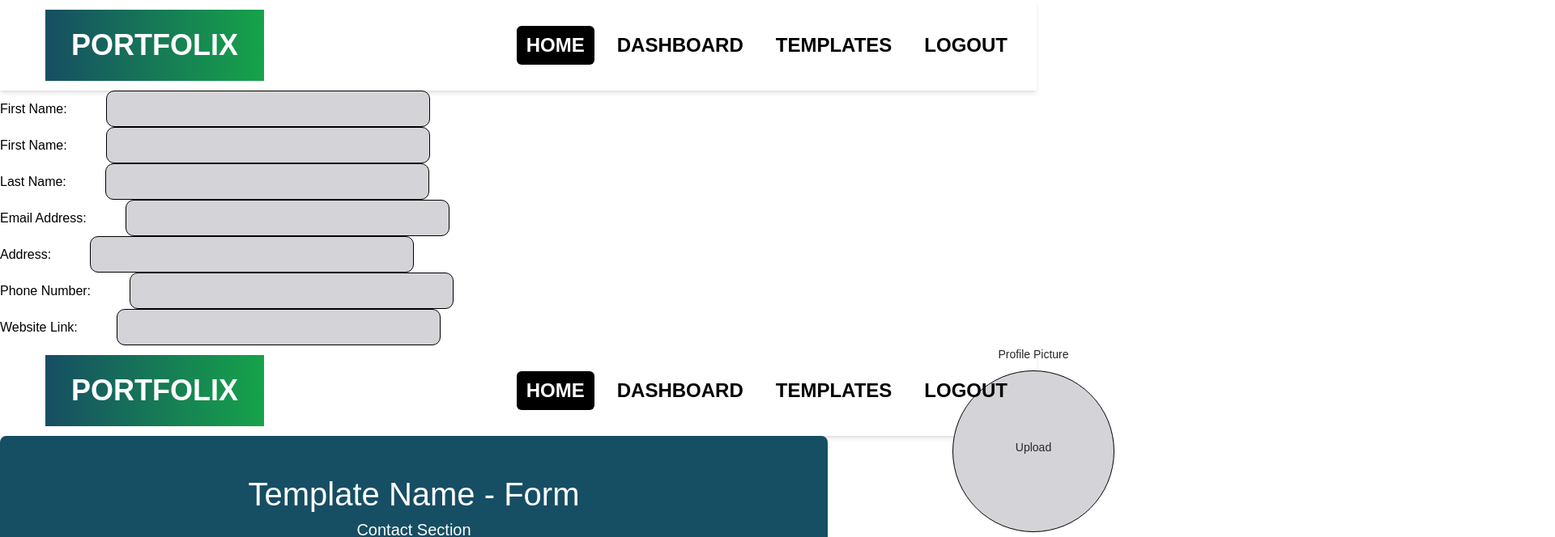
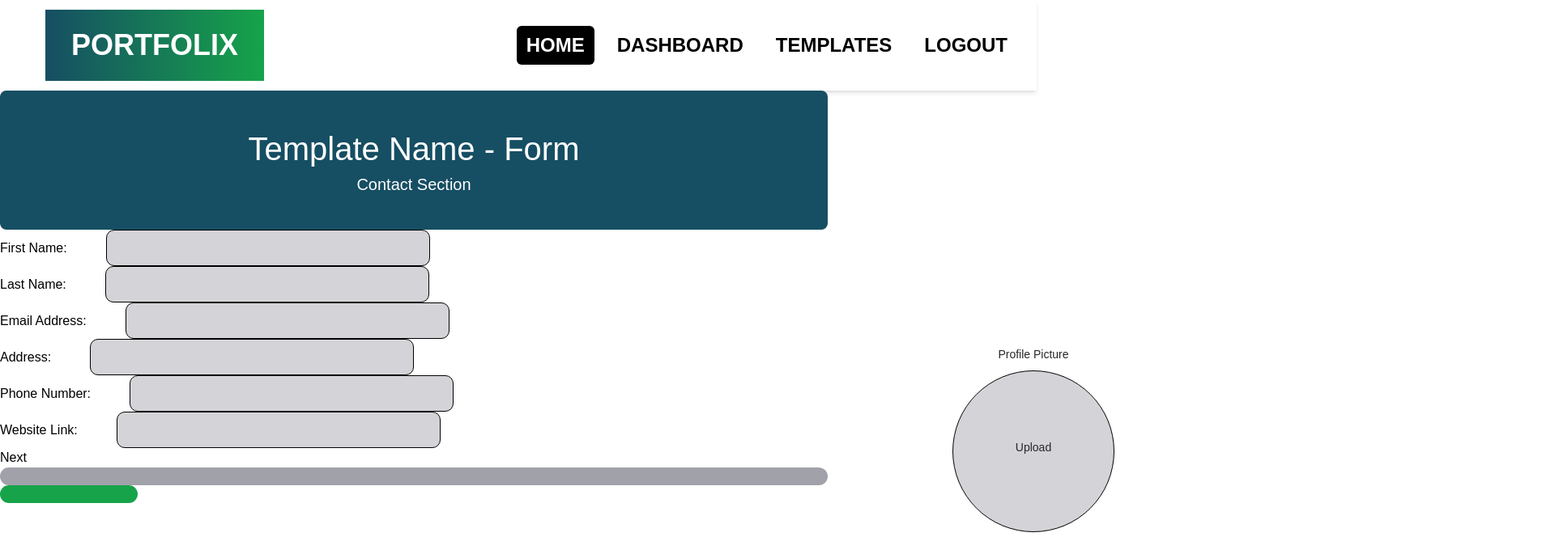
Before and after one commit to jethro-r/Portfolix, a React (Create React App) app in the folder client/: page /form in a window 1280 px wide. Shown: the top 664 px of the page at 81% size, 1920 px wide, since content can reach past the window. Built offline with nearby package versions, Linux system fonts and the light colour scheme.

Commit message:
form progress #3 updated, working on form inputs

```diff
--- a/client/src/pages/Form.js
+++ b/client/src/pages/Form.js
@@ -1,8 +1,50 @@
-import React from "react";
+import React, { useState } from "react";
 import Navbar from "../components/Navbar";
 import { FormInput } from "../components/FormInput";
+import { FormReview } from "../components/FormReview";
+export const Form = () => {
+  const [formData, setFormData] = useState({
+    name: "",
+    email: "",
+    employment_status: null,
+  });
 
-const FormHeader = (props) => {
+  const handleFormState = (e) => {
+    console.log(formData)
+    setFormData({
+      ...formData,
+      name: e.target.value,
+    });
+  };
+
+  const [page, setPage] = useState(0);
+  const conditionalComponent = () => {
+    switch (page) {
+      case 0:
+        return <Tab0 id="0" formData={formData} />;
+      case 1:
+        return <Tab1 id="1" formData={formData} />;
+      case 2:
+        return <Tab2 id="2" formData={formData} />;
+      case 3:
+        return <Tab3 id="3" formData={formData} />;
+      case 4:
+        return <Tab4 id="4" formData={formData} />;
+      case 5:
+        return <Tab5 id="5" formData={formData} />;
+      case 6:
+        return <Tab6 id="6" formData={formData} />;
+      case 7:
+        return <FormReview formData={formData} />;
+      default:
+        return <Tab1 formData={formData} setFormData={setFormData} />;
+    }
+  };
+  function handleSubmit() {
+    setPage(page + 1);
+  }
+
+  const FormSectionHeader = (props) => {
     return (
       <div class="w-[1022px] h-[172px] flex flex-col items-center justify-center bg-cyan-900 rounded-lg">
         <div class="text-white text-[40px] font-normal">
@@ -14,12 +56,74 @@ const FormHeader = (props) => {
     );
   };
 
-export const Form = () => {
+  const FormSectionFooter = () => {
     return (
-    <div class="w-full relative flex flex-col">
-      <div class="w-full flex flex-col">
-        <Navbar />
-        <FormInput props={{ title: "First Name" }} />
+      <div>
+        <button onClick={handleSubmit}>
+          {page === 0 || page === 1 ? "Next" : "Submit"}
+        </button>
+        {page > 0 && <button onClick={() => setPage(page - 1)}>Back</button>}
+        <div class="w-[1022px] h-[22px] bg-zinc-400 rounded-[99px]"></div>
+        <div class="w-[170px] h-[22px] bg-green-600 rounded-[99px]"></div>
+        <div class="w-[126px] h-14 left-[450px] top-[1993px] absolute">
+          <div class="w-[126px] h-14 left-0 top-0 absolute bg-sky-700 rounded-[10px]"></div>
+          <div class="w-[126px] h-14 left-0 top-0 absolute text-center text-white text-xl font-bold tracking-[3px]">
+            BACK
+          </div>
+        </div>
+        <div class="w-[126px] h-14 left-[1345px] top-[913px] absolute">
+          <div class="w-[126px] h-14 left-0 top-0 absolute bg-sky-700 rounded-[10px]"></div>
+          <div class="w-[126px] h-14 left-0 top-0 absolute text-center text-white text-xl font-bold tracking-[3px]">
+            NEXT
+          </div>
+        </div>
+        <div class="w-[152px] h-14 left-[1319px] top-[9514px] absolute">
+          <div class="w-[152px] h-14 left-0 top-0 absolute bg-sky-700 rounded-[10px]"></div>
+          <div class="w-[152px] h-14 left-0 top-0 absolute text-center text-white text-xl font-bold tracking-[3px]">
+            SUBMIT
+          </div>
+        </div>
+        <div class="w-[79px] h-8 left-[1471px] top-[983px] absolute text-center text-neutral-500 text-[25px] font-bold tracking-[2.50px]">
+          1/7
+        </div>
+      </div>
+    );
+  };
+
+  const Tab0 = ({ formData, setFormData }) => {
+    return (
+      <div>
+        <FormSectionHeader />
+        <FormInput
+          props={{ title: "First Name" }}
+          formData={formData}
+          handleFormState={handleFormState}
+        />
+        <FormInput
+          props={{ title: "Last Name" }}
+          formData={formData}
+          handleFormState={handleFormState}
+        />
+        <FormInput
+          props={{ title: "Email Address" }}
+          formData={formData}
+          handleFormState={handleFormState}
+        />
+        <FormInput
+          props={{ title: "Address" }}
+          formData={formData}
+          handleFormState={handleFormState}
+        />
+        <FormInput
+          props={{ title: "Phone Number" }}
+          formData={formData}
+          handleFormState={handleFormState}
+        />
+        <FormInput
+          props={{ title: "Website Link" }}
+          formData={formData}
+          handleFormState={handleFormState}
+        />
         <div class="w-[200px] h-[230px] left-[1176px] top-[428px] absolute">
           <div class="w-[200px] h-[200px] left-0 top-[30px] absolute bg-zinc-300 rounded-[400px] border border-black"></div>
           <div class="w-[200px] h-[30px] left-0 top-0 absolute text-center text-zinc-800 text-sm font-normal">
@@ -29,159 +133,41 @@ export const Form = () => {
             Upload
           </div>
         </div>
-        <div class="w-[1920px] h-[0px] left-0 top-[1080px] absolute border border-black"></div>
-        <div class="w-[1022px] h-[22px] left-[449px] top-[988px] absolute bg-zinc-400 rounded-[99px]"></div>
-        <div class="w-[1022px] h-[22px] left-[450px] top-[2068px] absolute bg-zinc-400 rounded-[99px]"></div>
-        <div class="w-[1022px] h-[22px] left-[450px] top-[3148px] absolute bg-zinc-400 rounded-[99px]"></div>
-        <div class="w-[1022px] h-[22px] left-[450px] top-[4228px] absolute bg-zinc-400 rounded-[99px]"></div>
-        <div class="w-[1022px] h-[22px] left-[450px] top-[5308px] absolute bg-zinc-400 rounded-[99px]"></div>
-        <div class="w-[1022px] h-[22px] left-[450px] top-[6388px] absolute bg-zinc-400 rounded-[99px]"></div>
-        <div class="w-[66px] h-[22px] left-[449px] top-[988px] absolute bg-green-600 rounded-[99px]"></div>
-        <div class="w-[170px] h-[22px] left-[450px] top-[2068px] absolute bg-green-600 rounded-[99px]"></div>
-        <div class="w-[340px] h-[22px] left-[450px] top-[3148px] absolute bg-green-600 rounded-[99px]"></div>
-        <div class="w-[510px] h-[22px] left-[450px] top-[4228px] absolute bg-green-600 rounded-[99px]"></div>
-        <div class="w-[680px] h-[22px] left-[450px] top-[5308px] absolute bg-green-600 rounded-[99px]"></div>
-        <div class="w-[850px] h-[22px] left-[450px] top-[6388px] absolute bg-green-600 rounded-[99px]"></div>
-        <FormInput props={{ title: "First Name" }} />
-        <FormInput props={{ title: "Last Name" }} />
-        <FormInput props={{ title: "Email Address" }} />
-        <FormInput props={{ title: "Address" }} />
-        <FormInput props={{ title: "Phone Number" }} />
-        <FormInput props={{ title: "Website Link" }} />
+        <FormSectionFooter />
       </div>
-      <div class="w-[1920px] h-[1080px] left-0 top-[1080px] absolute">
+    );
+  };
+
+  const Tab1 = ({ formData, setFormData }) => {
+    return <div>Tab1</div>;
+  };
+  const Tab2 = ({ formData, setFormData }) => {
+    return (
+      <div>
         <FormInput props={{ title: "Drivers Licence" }} />
         <FormInput props={{ title: "Degree Title" }} />
         <FormInput props={{ title: "Statement", type: "box" }} />
         <FormInput props={{ title: "Career Title" }} />
-        <div class="w-[300px] h-[45px] left-[1605px] top-[297px] absolute">
-          <div class="w-[300px] h-[45px] left-0 top-0 absolute bg-pink-400"></div>
-          <div class="w-[300px] h-[45px] left-0 top-0 absolute text-center text-zinc-800 text-sm font-normal">
-            Template Choice
-          </div>
-        </div>
-        <div class="w-[1920px] h-[0px] left-0 top-[1080px] absolute border border-black"></div>
-        <Navbar />{" "}
-      </div>
-      <Navbar />{" "}
-      <div class="h-[872px] left-0 top-[2368px] absolute">
-        <div class="w-[1920px] h-[0px] left-0 top-[872px] absolute border border-black"></div>
-      </div>
-      <div class="h-[872px] left-0 top-[3448px] absolute">
-        <div class="w-[1920px] h-[0px] left-0 top-[872px] absolute border border-black"></div>
-      </div>
-      <div class="h-[872px] left-0 top-[4528px] absolute">
-        <div class="w-[1920px] h-[0px] left-0 top-[872px] absolute border border-black"></div>
-      </div>
-      <div class="h-[872px] left-0 top-[5608px] absolute">
-        <div class="w-[1920px] h-[0px] left-0 top-[872px] absolute border border-black"></div>
-      </div>
-      <FormHeader />
-      <FormHeader />
-      <FormHeader />
-      <FormHeader />
-      <FormHeader />
-      <FormHeader />
-      <div class="w-[126px] h-14 left-[1345px] top-[913px] absolute">
-      <div class="w-[126px] h-14 left-0 top-0 absolute bg-sky-700 rounded-[10px]"></div>
-      <div class="w-[126px] h-14 left-0 top-0 absolute text-center text-white text-xl font-bold tracking-[3px]">
-        NEXT
-      </div>
-    </div>
-    <div class="w-[126px] h-14 left-[1345px] top-[1993px] absolute">
-      <div class="w-[126px] h-14 left-0 top-0 absolute bg-sky-700 rounded-[10px]"></div>
-      <div class="w-[126px] h-14 left-0 top-0 absolute text-center text-white text-xl font-bold tracking-[3px]">
-        NEXT
-      </div>
-    </div>
-    <div class="w-[126px] h-14 left-[450px] top-[1993px] absolute">
-      <div class="w-[126px] h-14 left-0 top-0 absolute bg-sky-700 rounded-[10px]"></div>
-      <div class="w-[126px] h-14 left-0 top-0 absolute text-center text-white text-xl font-bold tracking-[3px]">
-        BACK
-      </div>
-    </div>
-    <div class="w-[126px] h-14 left-[450px] top-[3073px] absolute">
-      <div class="w-[126px] h-14 left-0 top-0 absolute bg-sky-700 rounded-[10px]"></div>
-      <div class="w-[126px] h-14 left-0 top-0 absolute text-center text-white text-xl font-bold tracking-[3px]">
-        BACK
-      </div>
-    </div>
-    <div class="w-[126px] h-14 left-[450px] top-[4153px] absolute">
-      <div class="w-[126px] h-14 left-0 top-0 absolute bg-sky-700 rounded-[10px]"></div>
-      <div class="w-[126px] h-14 left-0 top-0 absolute text-center text-white text-xl font-bold tracking-[3px]">
-        BACK
-      </div>
-    </div>
-    <div class="w-[126px] h-14 left-[450px] top-[5233px] absolute">
-      <div class="w-[126px] h-14 left-0 top-0 absolute bg-sky-700 rounded-[10px]"></div>
-      <div class="w-[126px] h-14 left-0 top-0 absolute text-center text-white text-xl font-bold tracking-[3px]">
-        BACK
-      </div>
-    </div>
-    <div class="w-[126px] h-14 left-[450px] top-[6313px] absolute">
-      <div class="w-[126px] h-14 left-0 top-0 absolute bg-sky-700 rounded-[10px]"></div>
-      <div class="w-[126px] h-14 left-0 top-0 absolute text-center text-white text-xl font-bold tracking-[3px]">
-        BACK
-      </div>
-    </div>
-    <div class="w-[126px] h-14 left-[450px] top-[9518px] absolute">
-      <div class="w-[126px] h-14 left-0 top-0 absolute bg-sky-700 rounded-[10px]"></div>
-      <div class="w-[126px] h-14 left-0 top-0 absolute text-center text-white text-xl font-bold tracking-[3px]">
-        BACK
-      </div>
-    </div>
-    <div class="w-[126px] h-14 left-[1345px] top-[3073px] absolute">
-      <div class="w-[126px] h-14 left-0 top-0 absolute bg-sky-700 rounded-[10px]"></div>
-      <div class="w-[126px] h-14 left-0 top-0 absolute text-center text-white text-xl font-bold tracking-[3px]">
-        NEXT
-      </div>
-    </div>
-    <div class="w-[126px] h-14 left-[1345px] top-[4153px] absolute">
-      <div class="w-[126px] h-14 left-0 top-0 absolute bg-sky-700 rounded-[10px]"></div>
-      <div class="w-[126px] h-14 left-0 top-0 absolute text-center text-white text-xl font-bold tracking-[3px]">
-        NEXT
-      </div>
-    </div>
-    <div class="w-[126px] h-14 left-[1345px] top-[5233px] absolute">
-      <div class="w-[126px] h-14 left-0 top-0 absolute bg-sky-700 rounded-[10px]"></div>
-      <div class="w-[126px] h-14 left-0 top-0 absolute text-center text-white text-xl font-bold tracking-[3px]">
-        NEXT
-      </div>
-    </div>
-    <div class="w-[152px] h-14 left-[1316px] top-[6313px] absolute">
-      <div class="w-[152px] h-14 left-0 top-0 absolute bg-sky-700 rounded-[10px]"></div>
-      <div class="w-[152px] h-14 left-0 top-0 absolute text-center text-white text-xl font-bold tracking-[3px]">
-        REVIEW
-      </div>
-    </div>
-    <div class="w-[79px] h-8 left-[1471px] top-[983px] absolute text-center text-neutral-500 text-[25px] font-bold tracking-[2.50px]">
-      1/7
-    </div>
-    <div class="w-[79px] h-8 left-[1471px] top-[2063px] absolute text-center text-neutral-500 text-[25px] font-bold tracking-[2.50px]">
-      2/7
-    </div>
-    <div class="w-[79px] h-8 left-[1471px] top-[3143px] absolute text-center text-neutral-500 text-[25px] font-bold tracking-[2.50px]">
-      3/7
-    </div>
-    <div class="w-[79px] h-8 left-[1471px] top-[4223px] absolute text-center text-neutral-500 text-[25px] font-bold tracking-[2.50px]">
-      4/7
-    </div>
-    <div class="w-[79px] h-8 left-[1471px] top-[5303px] absolute text-center text-neutral-500 text-[25px] font-bold tracking-[2.50px]">
-      5/7
-    </div>
-    <div class="w-[79px] h-8 left-[1471px] top-[6383px] absolute text-center text-neutral-500 text-[25px] font-bold tracking-[2.50px]">
-      6/7
-    </div>
-    <div class="w-28 h-8 left-[1471px] top-[9579px] absolute text-center text-neutral-500 text-[25px] font-bold tracking-wider">
-      7/7
-    </div>
-
-      <div class="w-[152px] h-14 left-[1319px] top-[9514px] absolute">
-        <div class="w-[152px] h-14 left-0 top-0 absolute bg-sky-700 rounded-[10px]"></div>
-        <div class="w-[152px] h-14 left-0 top-0 absolute text-center text-white text-xl font-bold tracking-[3px]">
-          SUBMIT
-        </div>
-      </div>
       </div>
     );
   };
+  const Tab3 = ({ formData, setFormData }) => {
+    return <div>Tab3</div>;
+  };
+  const Tab4 = ({ formData, setFormData }) => {
+    return <div>Tab4</div>;
+  };
+  const Tab5 = ({ formData, setFormData }) => {
+    return <div>Tab5</div>;
+  };
+  const Tab6 = ({ formData, setFormData }) => {
+    return <div>Tab6</div>;
+  };
+
+  return (
+    <div class="w-full relative flex flex-col">
+      <Navbar />
+      {conditionalComponent()}
+    </div>
+  );
+};
```
Also changed, not shown: client/src/components/FormInput.js (+8 -2 lines), client/src/components/FormTab.js (added, +7 -0 lines). Lines whose indentation alone changed are shown as unchanged.
